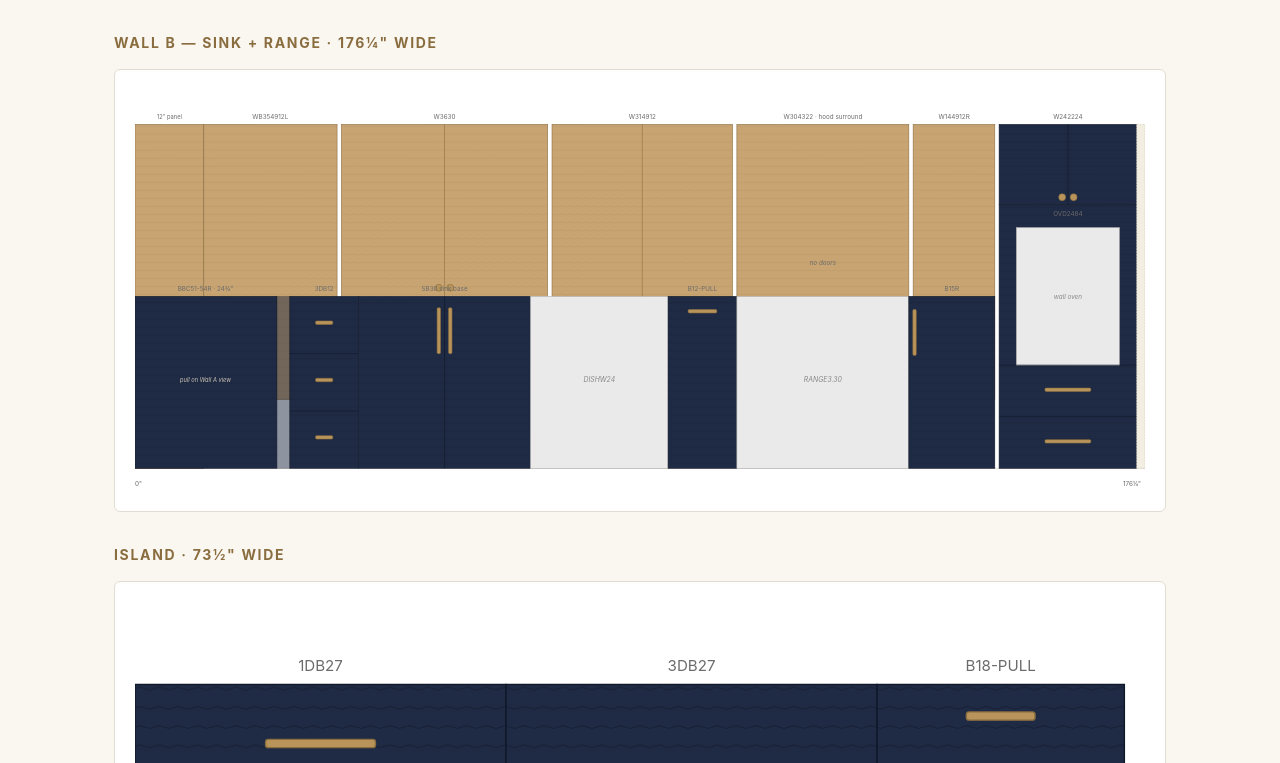
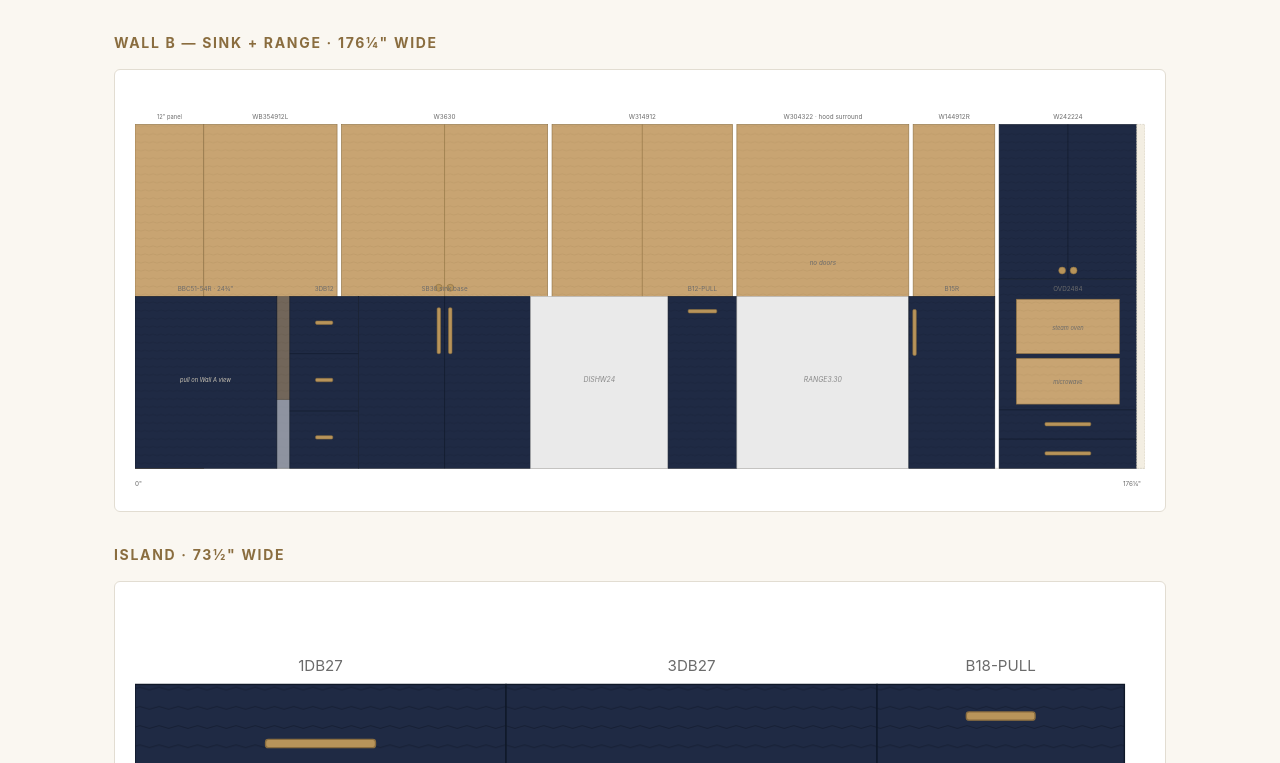
Before and after one commit to rayomatic/461-anderson-kitchen-hardware, a plain HTML site: page index.html in a window 1280 px wide. Shown: the part 2017-2780 px from the top of the page. Drawn offline with Linux system fonts and the light colour scheme.

Commit message:
Right column: tall W242224 + compact steam oven/microwave + 2 drawers
- W242224 navy upper now full-height (~49"), matching the as-rendered
  3D drawing
- OVD2484 below shows two compact appliance cutouts (steam oven +
  microwave) instead of one oversized wall oven box
- Two navy drawers at the bottom with 8" horizontal pulls each
- Pantry 12" pulls on Wall A scaled to 120px (1.5× the 8" pulls'
  80px) for consistent 10 px/inch pull scale

```diff
--- a/index.html
+++ b/index.html
@@ -207,8 +207,8 @@
         <rect x="360" y="300" width="300" height="360" fill="url(#navyA)" stroke="#0f1828"/>
         <line x1="510" y1="300" x2="510" y2="660" stroke="#0f1828"/>
         <!-- 12" vertical pulls mid-height (~38-50" off floor) -->
-        <rect x="497" y="420" width="6" height="100" rx="2" fill="#b8945a" stroke="#8a6d3f"/>
-        <rect x="517" y="420" width="6" height="100" rx="2" fill="#b8945a" stroke="#8a6d3f"/>
+        <rect x="497" y="420" width="6" height="120" rx="2" fill="#b8945a" stroke="#8a6d3f"/>
+        <rect x="517" y="420" width="6" height="120" rx="2" fill="#b8945a" stroke="#8a6d3f"/>
       </g>
 
       <!-- Col 3 (x=668-1028, 36"): W363712 oak upper stacked above WOS3612 open shelf -->
@@ -313,13 +313,14 @@
         <circle cx="1370" cy="525" r="6" fill="#b8945a" stroke="#8a6d3f"/>
       </g>
 
-      <!-- W242224 small navy upper at far right: x=1507.5-1747.5, y=60-200 -->
+      <!-- W242224 tall navy upper at far right (~49" tall): x=1507.5-1747.5, y=60-330 -->
       <g>
-        <rect x="1507.5" y="60" width="240" height="140" fill="url(#navyB)" stroke="#0f1828"/>
-        <line x1="1627.5" y1="60" x2="1627.5" y2="200" stroke="#0f1828"/>
+        <rect x="1507.5" y="60" width="240" height="270" fill="url(#navyB)" stroke="#0f1828"/>
+        <line x1="1627.5" y1="60" x2="1627.5" y2="330" stroke="#0f1828"/>
         <text x="1627.5" y="50" font-size="11" fill="#6b6b6b" text-anchor="middle">W242224</text>
-        <circle cx="1617.5" cy="187" r="6" fill="#b8945a" stroke="#8a6d3f"/>
-        <circle cx="1637.5" cy="187" r="6" fill="#b8945a" stroke="#8a6d3f"/>
+        <!-- 2 knobs at bottom-inside corner -->
+        <circle cx="1617.5" cy="315" r="6" fill="#b8945a" stroke="#8a6d3f"/>
+        <circle cx="1637.5" cy="315" r="6" fill="#b8945a" stroke="#8a6d3f"/>
       </g>
 
       <!-- ========= BASES (left to right) ========= -->
@@ -382,19 +383,23 @@
         <rect x="1357" y="383" width="6" height="80" rx="2" fill="#b8945a" stroke="#8a6d3f"/>
       </g>
 
-      <!-- OVD2484 wall oven cabinet (navy, full-height under W242224): x=1507.5-1747.5, y=200-660 -->
+      <!-- OVD2484 wall oven cabinet (navy, below W242224): x=1507.5-1747.5, y=330-660.
+           Compact steam oven + microwave cutouts above two navy drawers. -->
       <g>
-        <rect x="1507.5" y="200" width="240" height="460" fill="url(#navyB)" stroke="#0f1828"/>
-        <!-- wall oven inset (appliance) -->
-        <rect x="1537.5" y="240" width="180" height="240" fill="#eaeaea" stroke="#aaa"/>
-        <text x="1627.5" y="365" font-size="11" fill="#888" text-anchor="middle" font-style="italic">wall oven</text>
-        <!-- two drawer dividers below oven -->
-        <line x1="1507.5" y1="480" x2="1747.5" y2="480" stroke="#0f1828"/>
-        <line x1="1507.5" y1="570" x2="1747.5" y2="570" stroke="#0f1828"/>
-        <text x="1627.5" y="220" font-size="11" fill="#6b6b6b" text-anchor="middle">OVD2484</text>
-        <!-- 8" horizontal pull on each drawer -->
-        <rect x="1587.5" y="520" width="80" height="6" rx="2" fill="#b8945a" stroke="#8a6d3f"/>
-        <rect x="1587.5" y="610" width="80" height="6" rx="2" fill="#b8945a" stroke="#8a6d3f"/>
+        <rect x="1507.5" y="330" width="240" height="330" fill="url(#navyB)" stroke="#0f1828"/>
+        <text x="1627.5" y="350" font-size="11" fill="#6b6b6b" text-anchor="middle">OVD2484</text>
+        <!-- Steam oven cutout (oak inset) -->
+        <rect x="1537.5" y="365" width="180" height="95" fill="url(#oakB)" stroke="#8a6d3f"/>
+        <text x="1627.5" y="418" font-size="10" fill="#6b6b6b" text-anchor="middle" font-style="italic">steam oven</text>
+        <!-- Microwave cutout (oak inset) -->
+        <rect x="1537.5" y="468" width="180" height="80" fill="url(#oakB)" stroke="#8a6d3f"/>
+        <text x="1627.5" y="513" font-size="10" fill="#6b6b6b" text-anchor="middle" font-style="italic">microwave</text>
+        <!-- two navy drawers at bottom -->
+        <line x1="1507.5" y1="558" x2="1747.5" y2="558" stroke="#0f1828"/>
+        <line x1="1507.5" y1="609" x2="1747.5" y2="609" stroke="#0f1828"/>
+        <!-- 8" horizontal pull on each drawer (centered) -->
+        <rect x="1587.5" y="580" width="80" height="6" rx="2" fill="#b8945a" stroke="#8a6d3f"/>
+        <rect x="1587.5" y="631" width="80" height="6" rx="2" fill="#b8945a" stroke="#8a6d3f"/>
       </g>
 
       <!-- 1½" right-end filler -->
@@ -513,14 +518,14 @@
       <tr><td>B12-PULL trash pull-out (between DW and range)</td><td>1 × 5" Trail pull, horizontal</td><td>Top of face</td></tr>
       <tr><td>RANGE3.30</td><td>none</td><td>appliance</td></tr>
       <tr><td>B15R (single door, right of range)</td><td>1 × 8" Trail pull, vertical (top-left)</td><td>—</td></tr>
-      <tr><td>OVD2484 wall oven cabinet (navy)</td><td>2 × 8" Trail pull, horizontal</td><td>Two drawers below wall oven appliance</td></tr>
+      <tr><td>OVD2484 wall oven cabinet (navy)</td><td>2 × 8" Trail pull, horizontal</td><td>Two drawers below steam oven + microwave</td></tr>
       <tr><td>WB354912L (corner upper, oak)</td><td>1 × Paxton knob</td><td>Visible portion (23¼" wide)</td></tr>
       <tr><td>W3630 (oak upper)</td><td>2 × Paxton knob</td><td>Bottom-inside corner</td></tr>
       <tr><td>WOS3612</td><td>none</td><td>open shelf, below W3630</td></tr>
       <tr><td>W314912 (oak tall upper)</td><td>2 × Paxton knob</td><td>Bottom-inside corner</td></tr>
       <tr><td>W304322 (hood surround)</td><td>none</td><td>no doors</td></tr>
       <tr><td>W144912R (oak narrow upper)</td><td>1 × Paxton knob</td><td>Bottom-LEFT corner (single door)</td></tr>
-      <tr><td>W242224 (small navy upper above OVD2484)</td><td>2 × Paxton knob</td><td>Bottom-inside corner of each door</td></tr>
+      <tr><td>W242224 (tall navy upper above OVD2484)</td><td>2 × Paxton knob</td><td>Bottom-inside corner of each door</td></tr>
     </tbody>
   </table>
 
```
